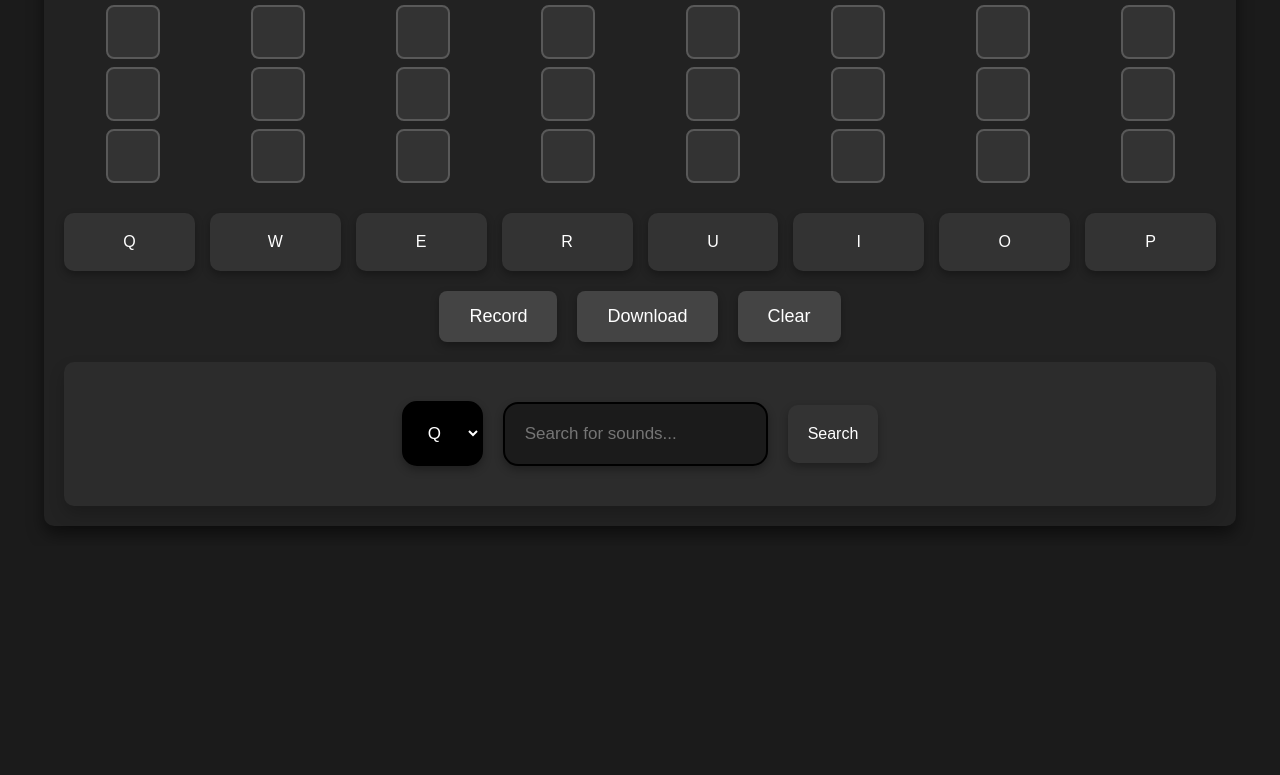
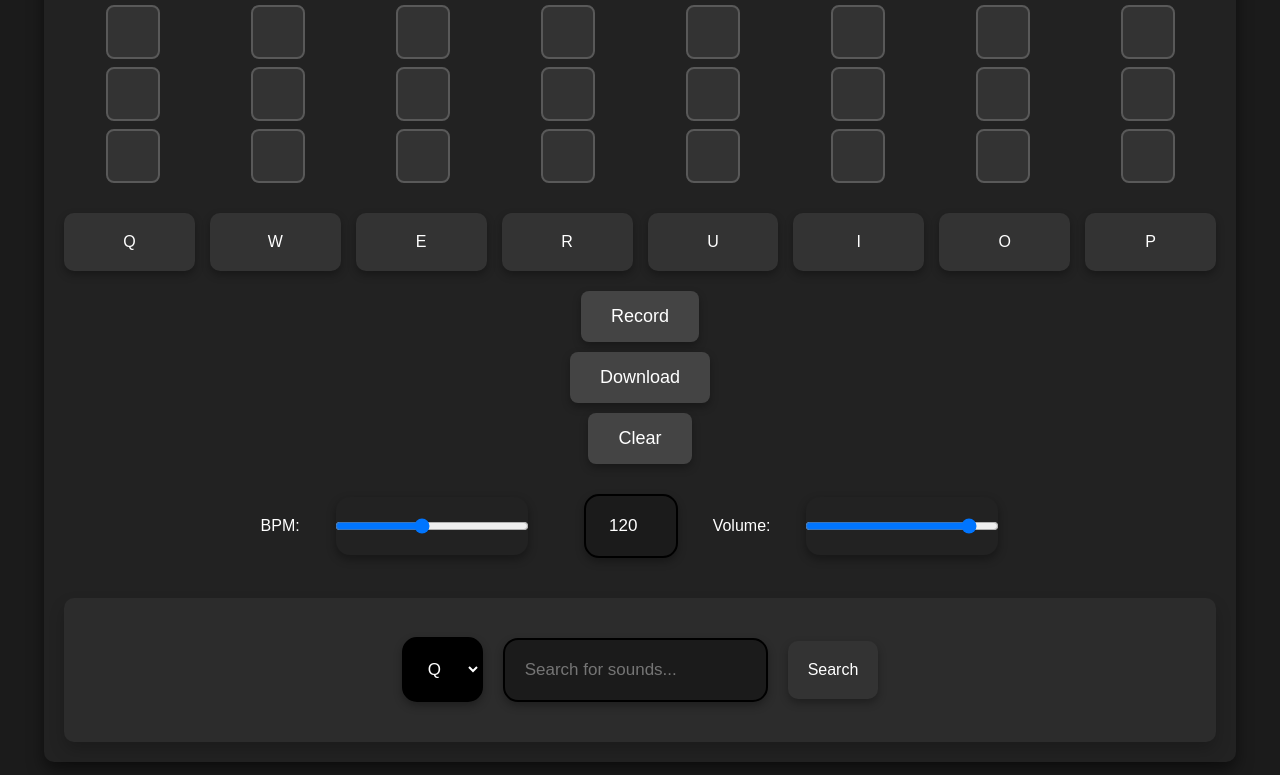
Before and after one commit to Hazelite-Drumz/Pad, a plain HTML site: page index.html in a window 1280 px wide. Shown: the part 462-1237 px from the top of the page. Before the commit the page ends 1008 px from the top, so only its background shows below. Drawn offline with Linux system fonts and the light colour scheme.

Commit message:
bpm volume

```diff
--- a/index.html
+++ b/index.html
@@ -14,15 +14,27 @@
     <div id="sequencer"></div>
 
     <div class="drum-pad" id="drum-pad"></div>
+
     <div class="controls">
         <button id="record">Record</button>
         <button id="download">Download</button>
         <button id="clear">Clear</button>
+
+        <!-- BPM and Volume sliders here under the buttons -->
+        <div class="sliders">
+            <label for="bpmInput">BPM:</label>
+            <input type="range" id="bpmInput" min="60" max="200" value="120" />
+            <input type="number" id="bpmDisplay" value="120" disabled />
+            <label for="volumeSlider">Volume:</label>
+            <input type="range" id="volumeSlider" min="0" max="1" step="0.01" value="1" />
         </div>
+    </div>
+
     <div class="sound-browser" id="sound-browser">
         <!-- Search for sounds here -->
     </div>
 </div>
+
     <script src="script.js"></script>
 </body>
 </html>
--- a/script.js
+++ b/script.js
@@ -1,12 +1,14 @@
 const FREESOUNDS_API_KEY = 'qoA9eNdzJODSdWwHQKt6gzzUxA4SLILrLXSlyjpB';
 const clientId = 'k4GwXmkPAGXRJIlnNjNm'; // Replace with your Freesound client ID
 const clientSecret = 'qoA9eNdzJODSdWwHQKt6gzzUxA4SLILrLXSlyjpB'; // Replace with your Freesound client secret
-const redirectUri = 'https://freesound.org/home/app_permissions/permission_granted/'; // Replace with your OAuth redirect URI
+const redirectUri = 'https://freesound.org/home/app_permissions/permission_granted/';
 const FREESOUNDS_API_URL = 'https://freesound.org/apiv2/search/text/';
 const FREESOUNDS_DOWNLOAD_URL = 'https://freesound.org/apiv2/sounds/';
 let accessToken = '';
 let currentPreviewAudio = null;
-
+let intervalId;  // Store interval for the sequencer loop
+let bpm = 120;   // Default BPM
+let volume = 0.5; // Default volume
 
 document.addEventListener('DOMContentLoaded', () => {
     const drumPad = document.getElementById('drum-pad');
@@ -16,6 +18,9 @@ document.addEventListener('DOMContentLoaded', () => {
     const soundBrowser = document.getElementById('sound-browser');
     const keySelection = document.createElement('select'); // Dropdown for key selection
     const sequencer = document.getElementById('sequencer');
+    const bpmInput = document.getElementById('bpmInput');  // BPM slider
+    const bpmDisplay = document.getElementById('bpmDisplay');  // BPM number display
+    const volumeSlider = document.getElementById('volumeSlider');  // Volume slider
     let audioCtx;
     const keys = ['q', 'w', 'e', 'r', 'u', 'i', 'o', 'p']; // Keys for the drum pad
     const loopLength = 8; // Number of steps in the sequencer
@@ -91,10 +96,13 @@ document.addEventListener('DOMContentLoaded', () => {
     }
     createSequencer(); // Initialize sequencer
 
-    // Loop through the sequencer and play active pads
+    // Loop through the sequencer and play active pads based on BPM
     function loopSequence() {
         let step = 0;
-        setInterval(() => {
+        clearInterval(intervalId);  // Clear previous loop
+        const interval = (60 / bpm) * 1000;  // Calculate interval based on BPM
+
+        intervalId = setInterval(() => {
             const columns = document.querySelectorAll('.loop-column');
             columns.forEach((col, idx) => {
                 const pads = col.children;
@@ -107,12 +115,10 @@ document.addEventListener('DOMContentLoaded', () => {
                 });
             });
             step = (step + 1) % loopLength;
-        }, 500); // Each beat lasts 500ms
+        }, interval);
     }
     loopSequence(); // Start looping
 
-    // Play the sound using the assigned sound URL and light up the button
-    // Play the sound using the assigned sound URL and light up the button
     // Play the sound using the assigned sound URL and light up the button
     function playSound(url, button = null, isPreview = false) {
         if (!url) return;
@@ -125,6 +131,7 @@ document.addEventListener('DOMContentLoaded', () => {
 
         // Create a new Audio object for each sound
         const audio = new Audio(url);
+        audio.volume = volumeSlider.value; // Apply the current volume from the slider
 
         if (isPreview) {
             currentPreviewAudio = audio;  // Track the current preview audio
@@ -147,11 +154,14 @@ document.addEventListener('DOMContentLoaded', () => {
         });
     }
 
-
-
+    // Event listener for BPM slider
+    bpmInput.addEventListener('input', (e) => {
+        bpm = e.target.value;
+        bpmDisplay.value = bpm; // Update BPM display
+        loopSequence(); // Restart sequencer loop with new BPM
+    });
 
     // Fetch sounds from Freesound API
-    // Fetch sound using the Freesound API (ensure valid access token is used)
     function fetchSounds(query) {
         const url = `${FREESOUNDS_API_URL}?token=${FREESOUNDS_API_KEY}&query=${query}&fields=name,previews`;
 
@@ -171,8 +181,6 @@ document.addEventListener('DOMContentLoaded', () => {
             });
     }
 
-
-    // Display sounds from the API in the sound browser
     // Display sounds from the API in the sound browser
     function displaySounds(sounds) {
         soundBrowser.innerHTML = '';  // Clear previous results
@@ -211,7 +219,6 @@ document.addEventListener('DOMContentLoaded', () => {
                 soundItem.appendChild(noPreview);
             }
 
-
             const assignButton = document.createElement('button');
             assignButton.textContent = 'Assign';
             assignButton.addEventListener('click', () => assignSoundToPad(wavUrl)); // Use the preview URL
@@ -232,7 +239,6 @@ document.addEventListener('DOMContentLoaded', () => {
             console.error('Sound URL or button is missing');
         }
     }
-
 
     // Fetch the .wav file URL for a sound using its ID
     function getWavFile(soundId) {
--- a/style.css
+++ b/style.css
@@ -76,9 +76,27 @@ button:focus {
 .controls {
     margin-top: 20px;
     display: flex;
-    justify-content: center;
-    gap: 20px;
+    flex-direction: column;
+    align-items: center;
+    gap: 10px; /* Add spacing between elements */
 }
+
+.sliders {
+    display: flex;
+    flex-direction: row;
+    align-items: center;
+    gap: 15px; /* Adjust gap between BPM and Volume */
+}
+
+input[type="range"] {
+    width: 150px;
+}
+
+input[type="number"] {
+    width: 50px;
+    text-align: center;
+}
+
 
 .controls button {
     padding: 15px 30px;
```
Lines whose indentation alone changed are shown as unchanged.
